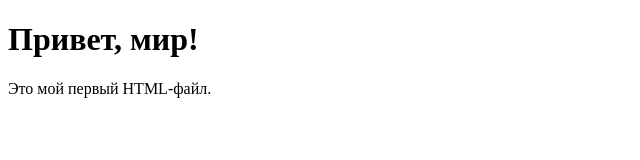
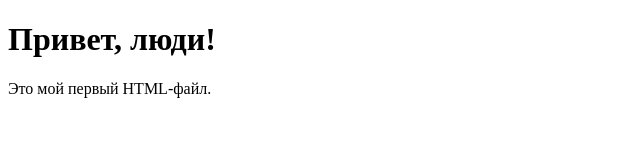
Before and after one commit to Alex-Curls/first-project, a plain HTML site: page index.html in a window 1280 px wide. Shown: the full height of the page, 0-640 px from the left. Drawn offline with Linux system fonts and the light colour scheme.

Commit message:
обновление текста

```diff
--- a/index.html
+++ b/index.html
@@ -6,7 +6,7 @@
 <title>Моя первая страница</title>
 </head>
 <body>
-<h1>Привет, мир!</h1>
+<h1>Привет, люди!</h1>
 <p>Это мой первый HTML-файл.</p>
 </body>
 </html>
```
